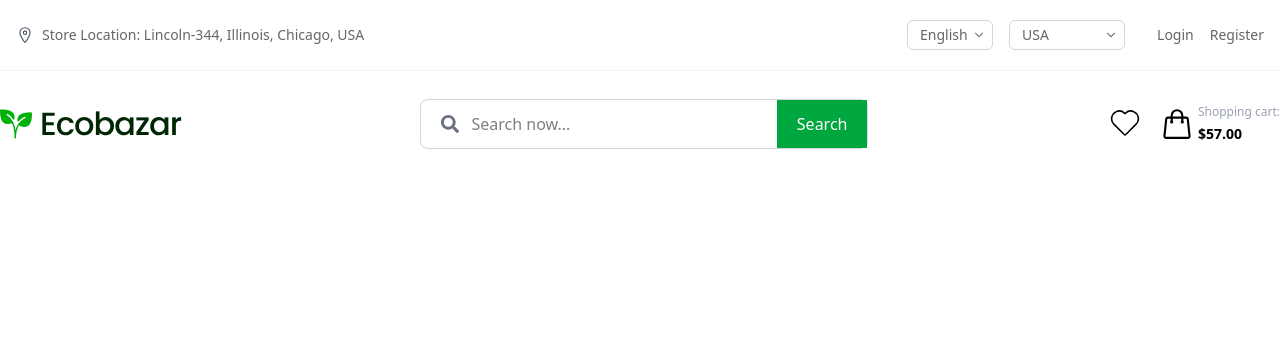
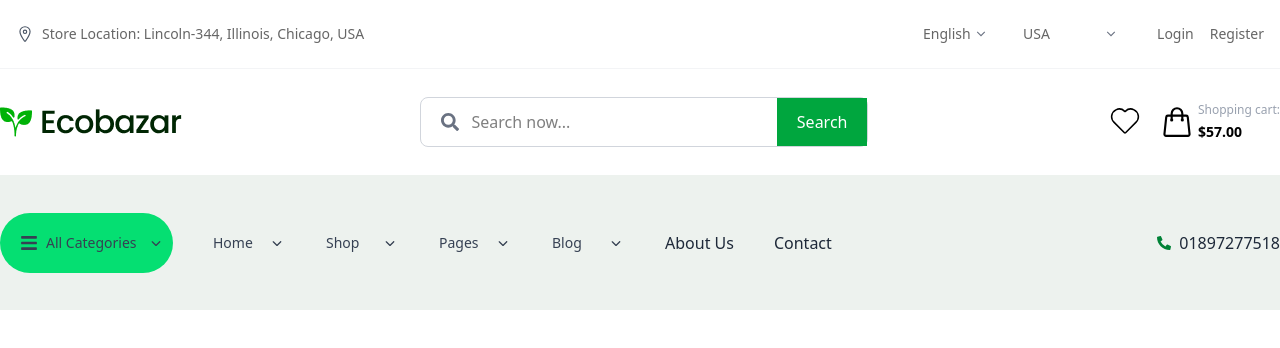
Before and after one commit to mahirTheCoder/Organic-E-Commerce, a Next.js app: page / in a window 1280 px wide. Shown: the top 348 px of the page. Built offline with nearby package versions, Linux system fonts and the light colour scheme.

Commit message:
bottom part complete

```diff
--- /dev/null
+++ b/src/app/Components/Bottom.jsx
@@ -0,0 +1,74 @@
+import React from "react";
+import { FaBars } from "react-icons/fa";
+import { FaPhoneAlt } from "react-icons/fa";
+import { FaChevronDown } from "react-icons/fa6";
+
+const Bottom = () => {
+  return (
+    <>
+      <style>
+        {`
+          /* Remove border from select + option */
+          select, option {
+            border: none !important;
+            outline: none !important;
+          }
+        `}
+      </style>
+
+      <div
+        id="Bottom"
+        className="w-full h-[135px] bg-[#EDF2EE] flex items-center"
+      >
+        <div className="container mx-auto">
+          <div className="bottomsItems flex justify-between items-center">
+
+            {/* LEFT MENU AREA */}
+            <div className="menuItems flex items-center gap-10">
+
+              {/* ALL CATEGORY SELECT + MENU ICON */}
+              <div className="flex items-center gap-2 bg-green-400 py-5 px-5 rounded-4xl relative">
+                <FaBars className="text-gray-700 text-lg" />
+
+                <select className="appearance-none bg-transparent outline-none text-gray-700 cursor-pointer text-sm pr-4">
+                  <option>All Categories</option>
+                  <option>Home</option>
+                  <option>Shop</option>
+                  <option>Pages</option>
+                  <option>Blog</option>
+                </select>
+
+                <FaChevronDown className="absolute right-3 text-gray-700 text-[10px]" />
+              </div>
+
+              {/* OTHER SMALL DROPDOWNS */}
+              {["Home", "Shop", "Pages", "Blog"].map((item, index) => (
+                <div key={index} className="flex items-center gap-2 relative">
+                  <select className="appearance-none bg-transparent outline-none text-gray-700 cursor-pointer text-sm pr-4">
+                    <option>{item}</option>
+                    <option>Option 1</option>
+                    <option>Option 2</option>
+                  </select>
+                  <FaChevronDown className="absolute right-1 text-gray-700 text-[10px]" />
+                </div>
+              ))}
+
+              {/* NORMAL TEXT ITEMS */}
+              <p className="text-gray-800 cursor-pointer">About Us</p>
+              <p className="text-gray-800 cursor-pointer">Contact</p>
+            </div>
+
+            {/* RIGHT CONTACT AREA */}
+            <div className="contact flex items-center gap-2">
+              <FaPhoneAlt className="text-green-700 text-sm" />
+              <span className="text-gray-800 font-medium">01897277518</span>
+            </div>
+
+          </div>
+        </div>
+      </div>
+    </>
+  );
+};
+
+export default Bottom;
--- a/src/app/layout.js
+++ b/src/app/layout.js
@@ -1,8 +1,8 @@
 import { Geist, Geist_Mono } from "next/font/google";
 import "./globals.css";
 import Topbar from "./Components/Topbar";
-import Navbar from "./Components/Header";
 import Header from "./Components/Header";
+import Bottom from "./Components/Bottom";
 
 const geistSans = Geist({
   variable: "--font-geist-sans",
@@ -27,7 +27,7 @@ export default function RootLayout({ children }) {
       >
         <Topbar />
         <Header/>
-        {/* <Navbar/> */}
+       <Bottom />
         {children}
       </body>
     </html>
```
